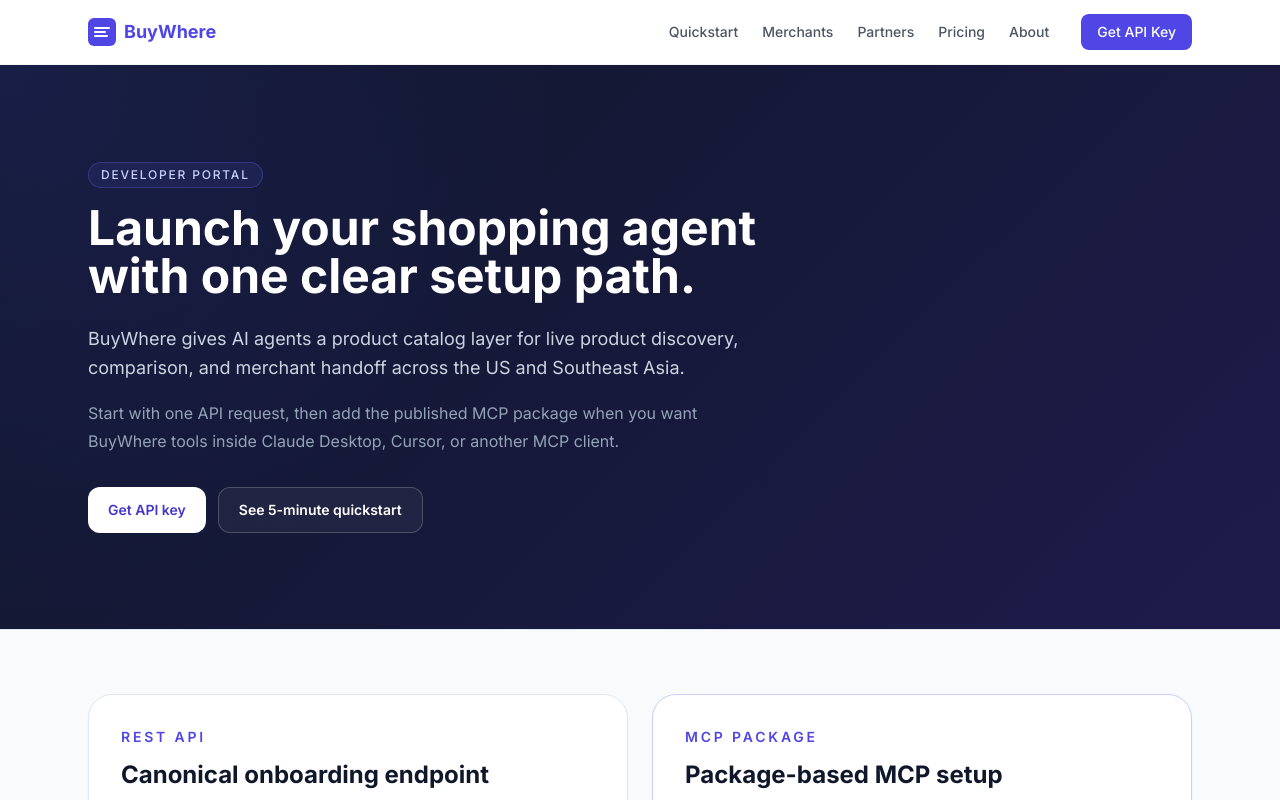
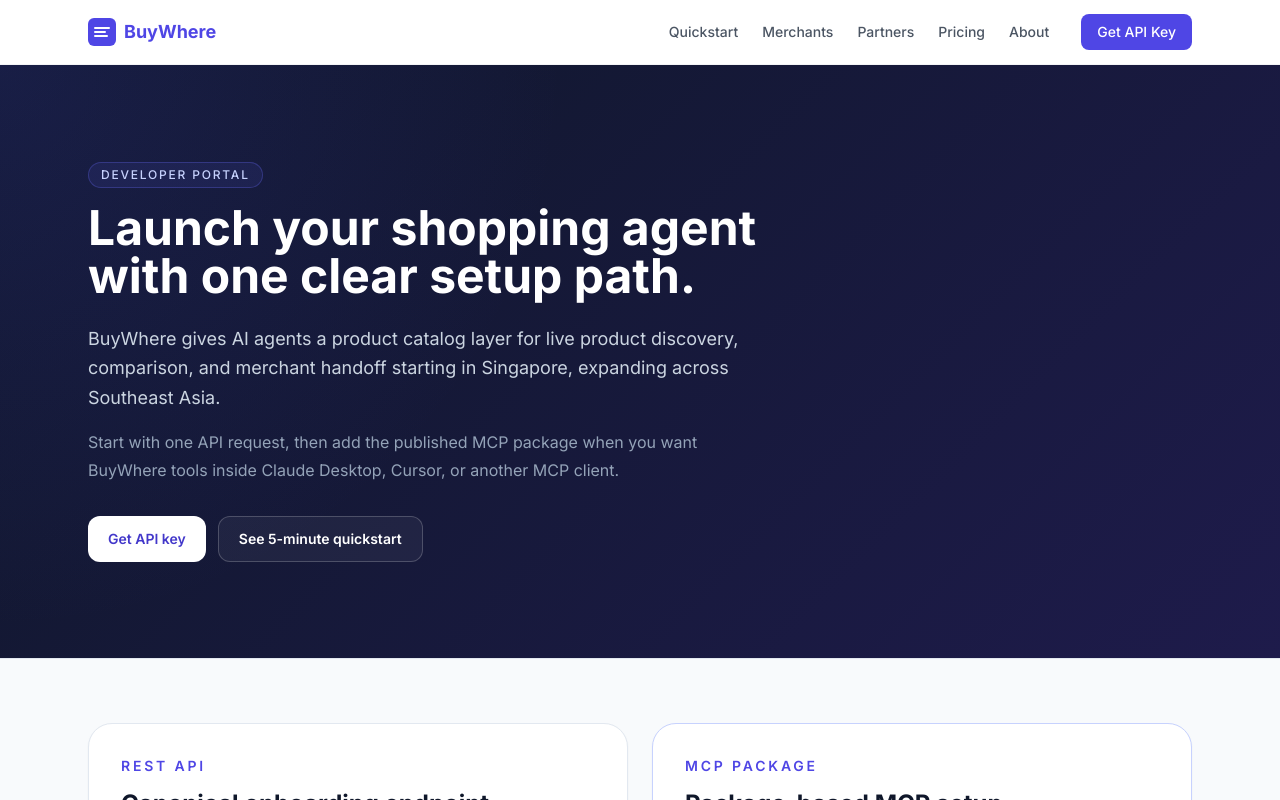
Before and after one commit to richmondteo-code/buywhere-catalog-api, a Next.js app: page /developers in a window 1280 px wide. Shown: the top 800 px of the page. Built offline with nearby package versions, Linux system fonts and the light colour scheme; no server answers.

Commit message:
Fix inaccurate geographic claim on /developers/ page
BUY-5825: Changed 'across the US and Southeast Asia' to 'starting in Singapore, expanding across Southeast Asia' to reflect Singapore-only launch state.

Co-Authored-By: Paperclip <noreply@paperclip.ing>

```diff
--- a/src/app/developers/page.tsx
+++ b/src/app/developers/page.tsx
@@ -6,7 +6,7 @@ import Footer from "@/components/Footer";
 export const metadata: Metadata = {
   title: "Developer Portal — BuyWhere MCP & API for AI Agents",
   description:
-    "BuyWhere gives AI agents a product catalog layer for live product discovery, comparison, and merchant handoff across the US and Southeast Asia.",
+    "BuyWhere gives AI agents a product catalog layer for live product discovery, comparison, and merchant handoff starting in Singapore, expanding across Southeast Asia.",
   alternates: {
     canonical: "https://buywhere.ai/developers",
   },
@@ -41,7 +41,7 @@ export default function DevelopersPage() {
             Launch your shopping agent with one clear setup path.
           </h1>
           <p className="mt-6 max-w-2xl text-lg leading-relaxed text-slate-300">
-            BuyWhere gives AI agents a product catalog layer for live product discovery, comparison, and merchant handoff across the US and Southeast Asia.
+            BuyWhere gives AI agents a product catalog layer for live product discovery, comparison, and merchant handoff starting in Singapore, expanding across Southeast Asia.
           </p>
           <p className="mt-4 max-w-2xl text-base leading-7 text-slate-400">
             Start with one API request, then add the published MCP package when you want BuyWhere tools inside Claude Desktop, Cursor, or another MCP client.
```
